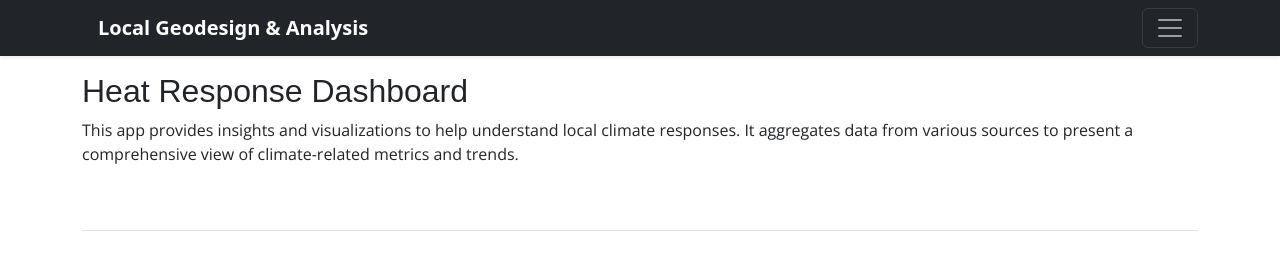
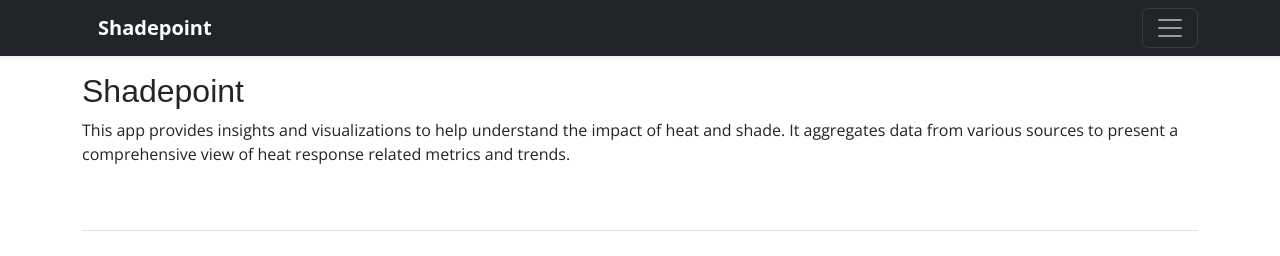
Before and after one commit to geodesignhub/shadepoint, a Flask app: page / in a window 1280 px wide. Shown: the top 256 px of the page. Run offline with Flask 3, Linux system fonts and the light colour scheme; parts of the project's set-up code (start-up, migrations or seed data) failed here and were passed over; some libraries are stand-ins or nearby versions.

Commit message:
Update Readme

```diff
--- a/dashboard/templates/home.html
+++ b/dashboard/templates/home.html
@@ -2,17 +2,20 @@
 <div class="container">
   <!-- Example row of columns -->
   <div class="row">
-    <div class="mx-auto p-2">
-    </div>
+    <div class="mx-auto p-2"></div>
   </div>
   <div class="row">
     <div class="col-md-12">
-      <h2>Heat Response Dashboard</h2>
+      <h2>Shadepoint</h2>
       <div class="summary">
-        <p>This app provides insights and visualizations to help understand local climate responses. It aggregates data from various sources to present a comprehensive view of climate-related metrics and trends.</p>
+        <p>
+          This app provides insights and visualizations to help understand the
+          impact of heat and shade. It aggregates data from various sources to
+          present a comprehensive view of heat response related metrics and
+          trends.
+        </p>
       </div>
     </div>
   </div>
 </div>
-<!-- /container -->{% endblock %} {% block footer %}
-{% endblock %}
+<!-- /container -->{% endblock %} {% block footer %} {% endblock %}
--- a/dashboard/templates/layout.html
+++ b/dashboard/templates/layout.html
@@ -6,7 +6,7 @@
     <meta name="description" content="">
     <meta name="author" content="">
     <link rel="icon" href="{{ url_for('static', filename='favicon.ico')}}">
-    <title>Local Climate Indicators</title>
+    <title>Shadepoint: Heat response for your community</title>
     <!-- Bootstrap core CSS -->
     {% if CURRENT_LANGUAGE == 'en' %}
     <link rel="stylesheet" href="{{ url_for('static', filename='css/bootstrap.min.css') }}">
@@ -26,10 +26,10 @@
         <div class="container">
           <div class="row">
             <div class="col-sm-8 col-md-7 py-4">
-              <h4 class="text-white">Local Geodesign & Analysis</h4>
+              <h4 class="text-white">Shadepoint</h4>
               <p class="text-white">{{ gettext('This is a plugin that uses') }}
                 <a href="https://www.geodesignhub.com/api/" target="_blank">Geodesignhub API</a>
-                {{ gettext('and algorithms to showcase shadow analysis impacts for the key components of your design') }}.</p>
+                {{ gettext('and algorithms to showcase shadow analysis and impacts for the key components of your design') }}.</p>
             </div>
             <div class="col-sm-4 offset-md-1 py-4">
               <h4 class="text-white">Support</h4>
@@ -56,7 +56,7 @@
       <div class="navbar navbar-dark bg-dark shadow-sm">
         <div class="container">
           <a href="#" class="navbar-brand d-flex align-items-center">
-            <strong>{{ gettext('Local Geodesign & Analysis') }}</strong>
+            <strong>{{ gettext('Shadepoint') }}</strong>
           </a>
           <button class="navbar-toggler" type="button" data-bs-toggle="collapse" data-bs-target="#navbarHeader" aria-controls="navbarHeader" aria-expanded="false" aria-label="Toggle navigation">
             <span class="navbar-toggler-icon"></span>
```
Also changed, not shown: README.md.
